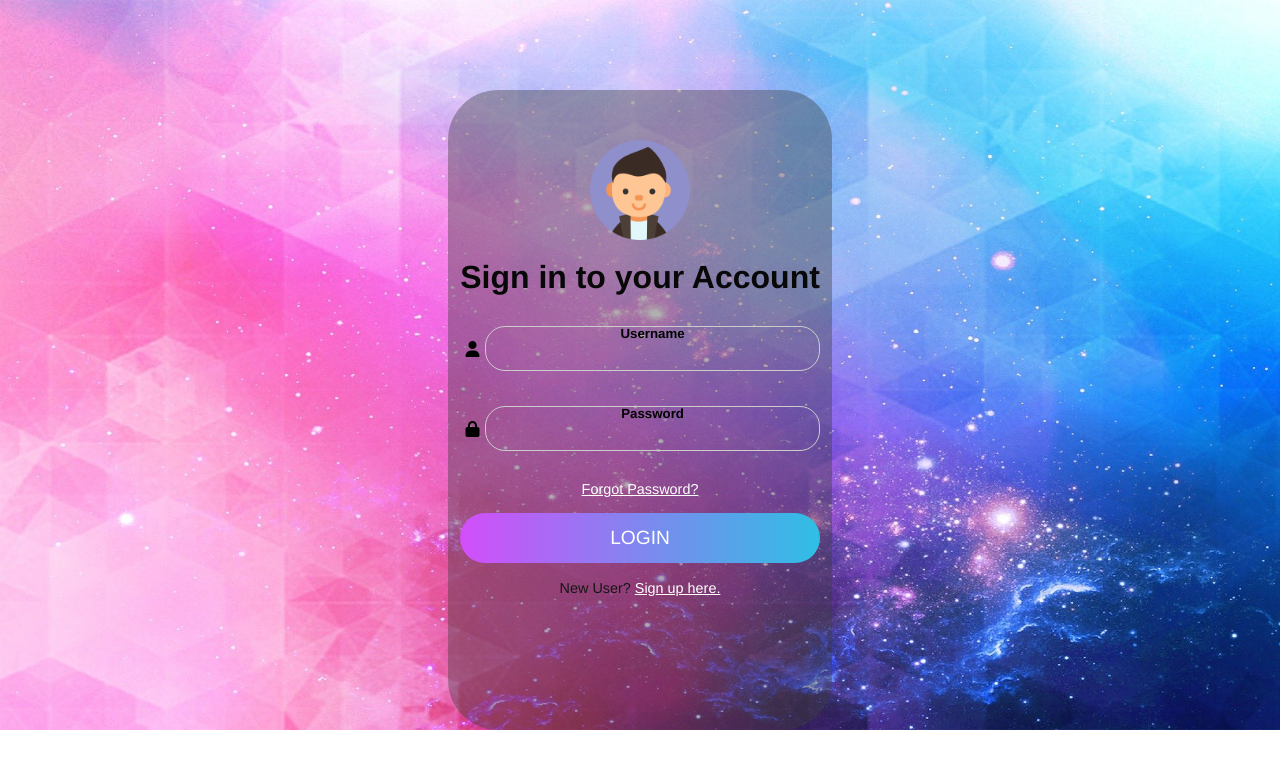
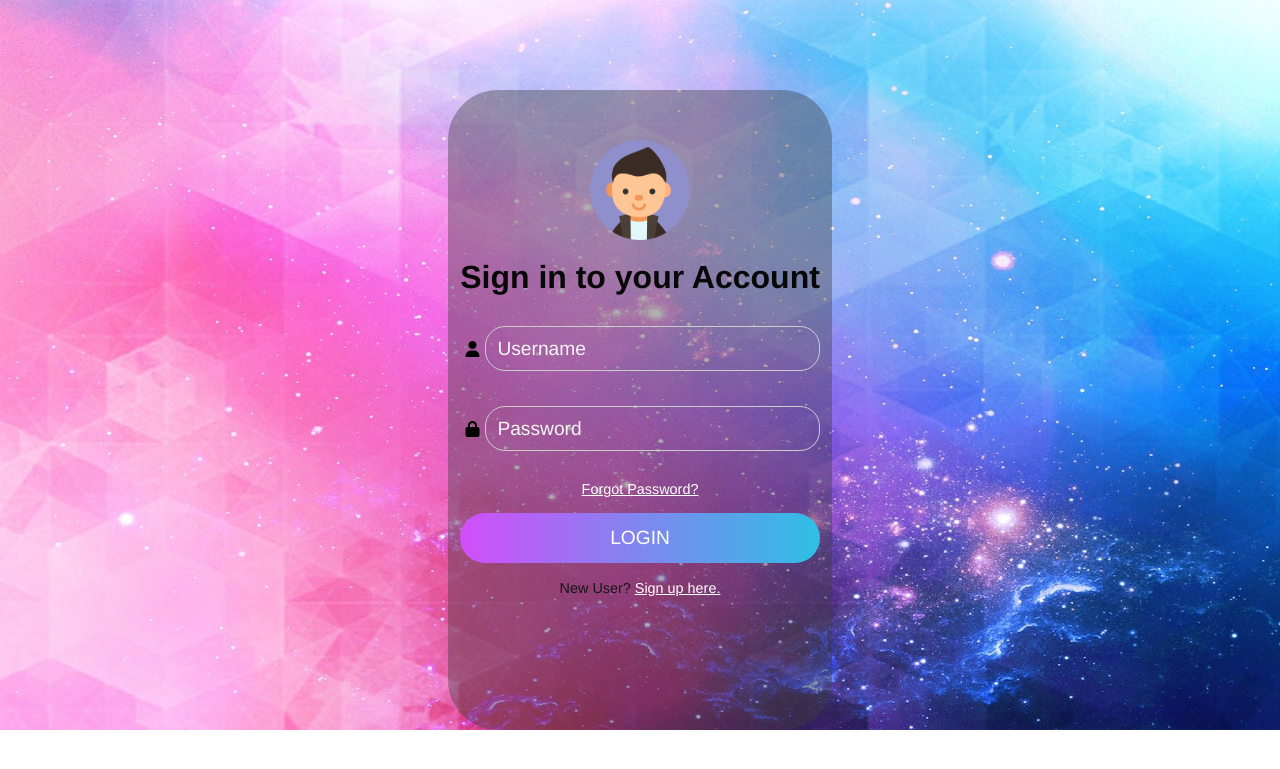
Before and after one commit to MrDimsum/MyAwesomeRepo, a PHP site: page /html/login.php in a window 1280 px wide. Shown: the top 769 px of the page. Run offline with PHP 8.4, Linux system fonts and the light colour scheme; some libraries are stand-ins or nearby versions.

Commit message:
Update login.php

```diff
--- a/IT110-main/html/login.php
+++ b/IT110-main/html/login.php
@@ -45,8 +45,8 @@ date_default_timezone_set('Asia/Manila');
                         <i class="fas fa-user"></i>
                    </div>
                    <div class="div">
-                        <h5>Username</h5>
-                        <input type="text" class="input" name="username" autocomplete="off">
+
+                        <input type="text" class="input" name="username" autocomplete="off" placeholder="Username">
                    </div>
                 </div>
                 <div class="input-div pass">
@@ -54,8 +54,7 @@ date_default_timezone_set('Asia/Manila');
                         <i class="fas fa-lock"></i>
                    </div>
                    <div class="div">
-                        <h5>Password</h5>
-                        <input type="password" class="input" name="password"autocomplete="off">
+                        <input type="password" class="input" name="password"autocomplete="off" placeholder="Password">
                    </div>
                 </div>
                 <a href="#">Forgot Password?</a>
@@ -65,6 +64,6 @@ date_default_timezone_set('Asia/Manila');
             </form>
         </div>
 
-    <script type="text/javascript" src="../js/main.js"></script>
+
 </body>
 </html>
```
